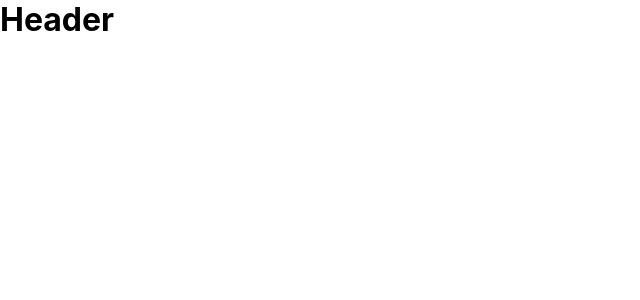
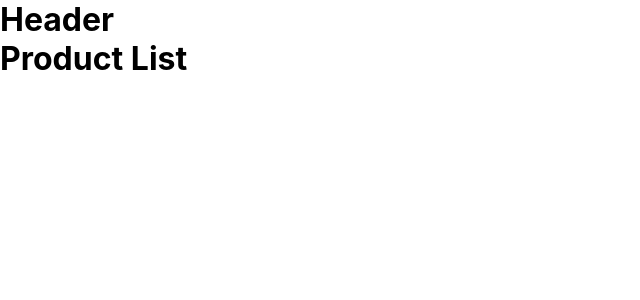
Before and after one commit to ImrenR/Productrack-React, a React (Create React App) app in the folder productrak-app/: page / in a window 1280 px wide. Shown: the top 300 px of the page, without its empty margins (0-640 px from the left). Built offline with nearby package versions, Linux system fonts and the light colour scheme.

Commit message:
components

```diff
--- a/productrak-app/src/App.js
+++ b/productrak-app/src/App.js
@@ -1,11 +1,13 @@
 
 import './App.scss';
 import Header from './components/header/Header';
+import ProductList from './components/products/ProductList';
 
 function App() {
   return (
     <div className="App">
    <Header/>
+   <ProductList/>
     </div>
   );
 }
--- a/productrak-app/src/components/header/Header.jsx
+++ b/productrak-app/src/components/header/Header.jsx
@@ -1,8 +1,11 @@
 
 
 const Header = ()=> {
+  //!JS Alani
+
   return (
-    <div className="App">
+    //! JSX
+    <div>
       <h1>Header</h1>
     </div>
   )
--- a/productrak-app/src/components/products/ProductList.jsx
+++ b/productrak-app/src/components/products/ProductList.jsx
@@ -0,0 +1,12 @@
+
+
+const ProductList = ()=> {
+  return (
+<div>
+  <h1>Product List</h1>
+</div>
+  )
+}
+
+
+export default ProductList
```
